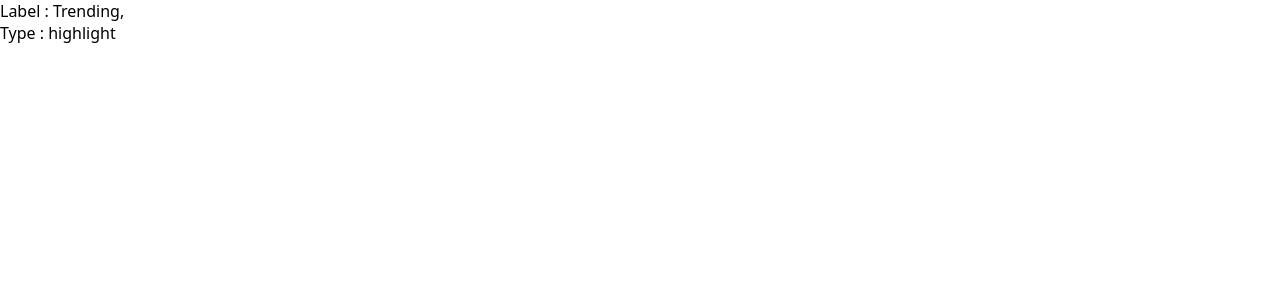
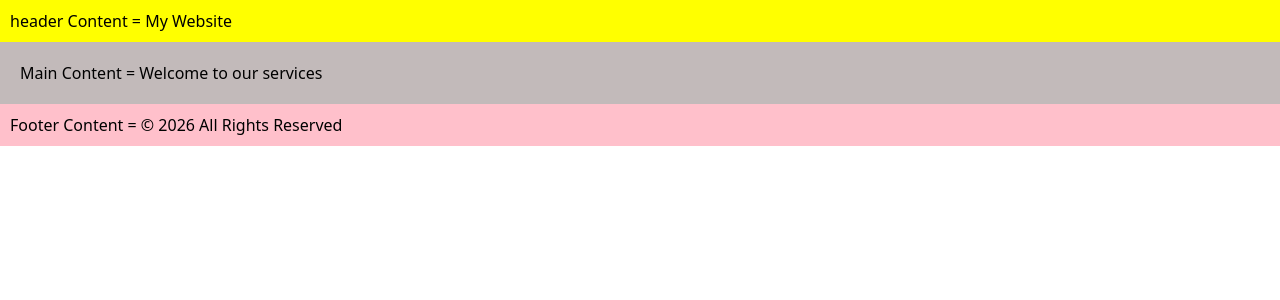
Before and after one commit to EshwarRao717/PRACTICE-SET2-PROPS-, a React (Vite) app in the folder 01-jsx/: page / in a window 1280 px wide. Shown: the top 300 px of the page. Built offline with nearby package versions, Linux system fonts and the light colour scheme.

Commit message:
15-Commit

```diff
--- a/01-jsx/src/App.jsx
+++ b/01-jsx/src/App.jsx
@@ -1,15 +1,14 @@
-import Tag from "./Compnents/Tag";
+import WebsiteLayout from "./Compnents/WebsiteLayout";
 
 
 
-
-
-function App() {
+const App = () => {
   return (
-    <div>
-<Tag label = "Trending" type = "highlight"/>
-    </div>
+    <WebsiteLayout
+      headerContent="My Website"
+      mainContent="Welcome to our services"
+      footerContent="© 2026 All Rights Reserved"/>
   );
-}
+};
 
 export default App;
--- a/01-jsx/src/Compnents/Tag.jsx
+++ /dev/null
@@ -1,14 +0,0 @@
-import React from 'react'
-
-const Tag = ({label = Sale, type = New}) => {
-  return (
-    <div style={{whiteSpace:"pre-line"}}>
-        <p>
-            {`Label : ${label},
-             Type : ${type}`}
-        </p>
-    </div>
-  )
-}
-
-export default Tag
--- /dev/null
+++ b/01-jsx/src/Compnents/WebsiteLayout.jsx
@@ -0,0 +1,19 @@
+import React from 'react'
+
+const WebsiteLayout = ({headerContent,mainContent,footerContent}) => {
+  return (
+    <div>
+        <div className="header" style={{ backgroundColor: "yellow", padding: "10px" }}>
+           <p>header Content = {headerContent}</p>
+        </div>
+        <div className="MainContent" style={{ background:"#c2baba", padding: "20px" }}>
+           <p> Main Content = {mainContent}</p>
+        </div>
+        <div className="Foter" style={{ backgroundColor: "pink", padding: "10px" }}>
+            <p>Footer Content = {footerContent}</p>
+        </div>
+    </div>
+  )
+}
+
+export default WebsiteLayout
```
